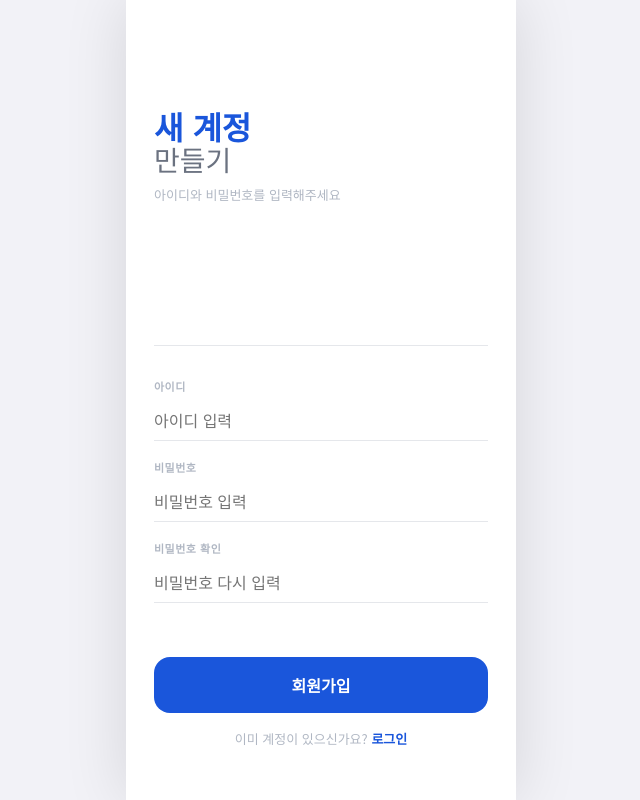
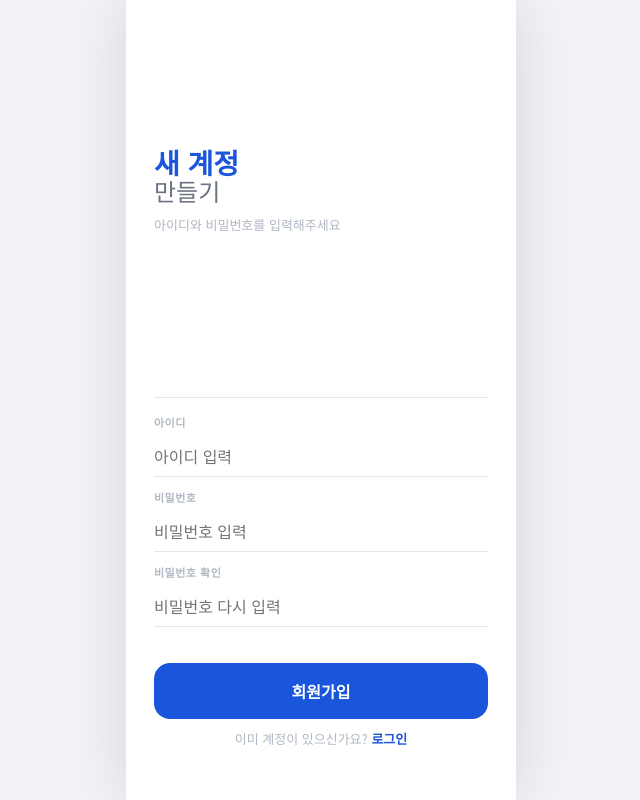
Before and after one commit to on1659/Gongnog, a SvelteKit app: page /login in a window 1280 px wide. Both pictures are taken after a click on the button "회원가입". Shown: the whole page, without its empty margins (319-959 px from the left). Built offline with nearby package versions, Linux system fonts and the light colour scheme; no server answers; the database is empty.

Commit message:
fix: 회원가입 모드에서 여백 축소하여 스크롤 없이 화면에 맞춤
Co-Authored-By: Claude Opus 4.6 <noreply@anthropic.com>

```diff
--- a/src/routes/login/+page.svelte
+++ b/src/routes/login/+page.svelte
@@ -37,7 +37,7 @@
   }
 </script>
 
-<div style="flex:1; display:flex; flex-direction:column; justify-content:flex-end; padding:0 28px 52px; min-height:100%; overflow-y:auto;">
+<div class="login-wrap" class:register={mode === 'register'}>
   <div class="login-hero">
     {#if mode === 'login'}
       <div class="login-app-name">공노기</div>
@@ -45,8 +45,8 @@
       <div class="login-logo-sub">기록</div>
       <div class="login-desc">공무원 출퇴근 · 초과근무 · 급량비 기록</div>
     {:else}
-      <div class="login-logo" style="font-size:32px;">새 계정</div>
-      <div class="login-logo-sub" style="font-size:28px;">만들기</div>
+      <div class="login-logo" style="font-size:28px;">새 계정</div>
+      <div class="login-logo-sub" style="font-size:24px;">만들기</div>
       <div class="login-desc">아이디와 비밀번호를 입력해주세요</div>
     {/if}
   </div>
@@ -69,6 +69,15 @@
   </div>
 </div>
 
+<style>
+  .login-wrap { flex:1; display:flex; flex-direction:column; justify-content:flex-end; padding:0 28px 52px; min-height:100%; }
+  .login-wrap.register :global(.login-divider) { margin: 16px 0; }
+  .login-wrap.register :global(.lf-input) { margin-bottom: 12px; }
+  .login-wrap.register :global(.login-btn) { margin-top: 4px; }
+  .login-wrap.register :global(.login-sub) { margin-top: 10px; }
+  .login-wrap.register :global(.login-error) { margin-top: 4px; min-height: 16px; }
+</style>
+
 {#if showSplash}
   <div class="splash">
     <img class="splash-icon" src="/app-icon.svg" alt="공노기" />
```
